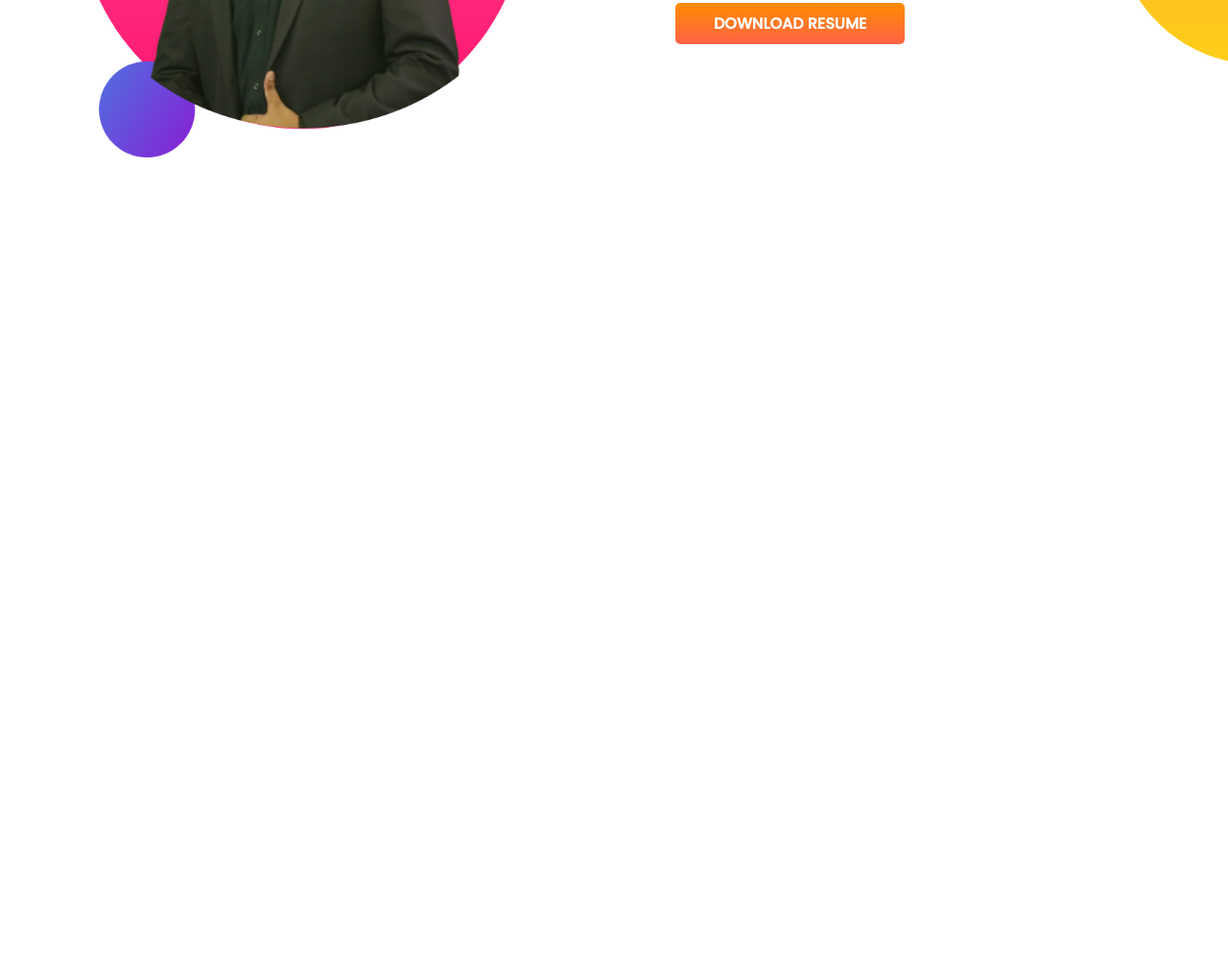
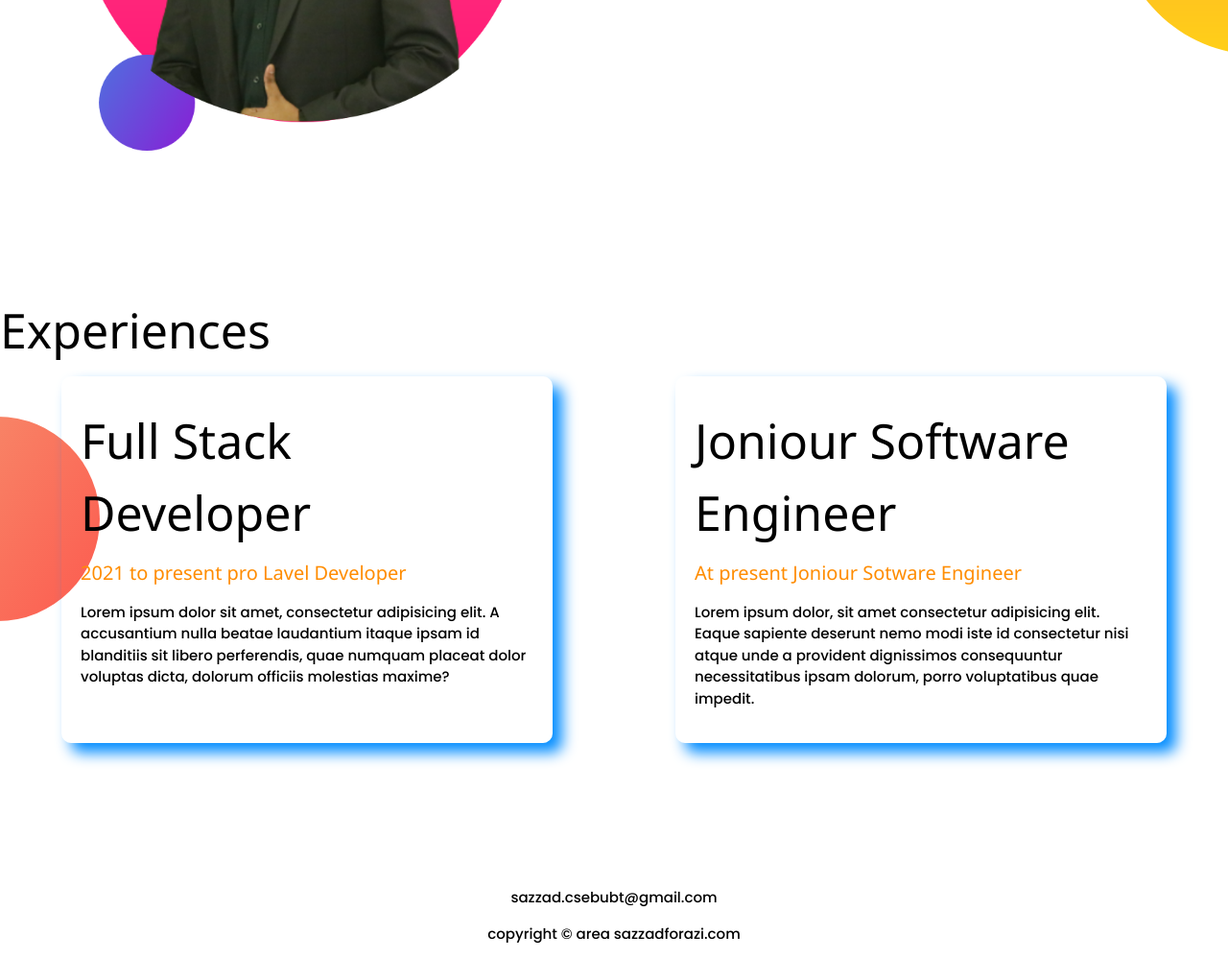
Before and after one commit to SazzadForazi/developer-portfolio, a plain HTML site: page index.html in a window 1280 px wide. Shown: the part 1006-2005 px from the top of the page at 96% size. Before the commit the page ends 1327 px from the top, so only its background shows below. Drawn offline with nearby package versions, Linux system fonts and the light colour scheme.

Commit message:
new section added

```diff
--- a/index.html
+++ b/index.html
@@ -5,7 +5,8 @@
     <meta charset="UTF-8">
     <meta http-equiv="X-UA-Compatible" content="IE=edge">
     <meta name="viewport" content="width=device-width, initial-scale=1.0">
-    <title>sazzad-porfolio</title>
+    <link rel="stylesheet" href="http://www.w3schools.com/lib/w3.css">
+    <title>sazzad.com porfolio website</title>
     <link rel="preconnect" href="https://fonts.googleapis.com">
     <link rel="preconnect" href="https://fonts.gstatic.com" crossorigin>
     <link href="https://fonts.googleapis.com/css2?family=Poppins:wght@500&display=swap" rel="stylesheet">
@@ -13,10 +14,10 @@
 </head>
 
 <body>
-    <section class="top-banner">
+    <section class="top-banner flexable-container">
         <div class="half-width">
             <h1>Welcome To</h1>
-            <h1> <span class="color">Sazzad Hossain</span> World!</h1>
+            <h1> <span class="color">Sazzad Hossain's</span> World!</h1>
             <h3>Build Climber and Train Stopper </h3>
             <p>Lorem ipsum dolor sit amet consectetur adipisicing elit. Placeat, officia repellat dolorum quibusdam
                 necessitatibus soluta natus commodi saepe aperiam tempore fugit, eaque incidunt ratione cumque similique
@@ -29,7 +30,7 @@
         </div>
 
     </section>
-    <section class="dream-big">
+    <section class="dream-big flexable-container ">
         <div class="half-width">
             <img src="/img/my-bg2.png" alt="">
         </div>
@@ -43,6 +44,31 @@
             <a class="link-button" target="_blank" href="#">DOWNLOAD RESUME</a>
         </div>
     </section>
+    <section class="area ">
+        <h1>Experiences</h1>
+        <div class="flexable-container">
+            <div class="Experiences-area">
+                <h1>Full Stack Developer</h1>
+                <h4 class="color">2021 to present pro Lavel Developer</h4>
+                <p>Lorem ipsum dolor sit amet, consectetur adipisicing elit. A accusantium nulla beatae laudantium
+                    itaque
+                    ipsam id blanditiis sit libero perferendis, quae numquam placeat dolor voluptas dicta, dolorum
+                    officiis
+                    molestias maxime?</p>
+            </div>
+            <div class="Experiences-area">
+                <h1>Joniour Software Engineer</h1>
+                <h4 class="color">At present Joniour Sotware Engineer</h4>
+                <p> Lorem ipsum dolor, sit amet consectetur adipisicing elit. Eaque sapiente deserunt nemo modi iste id
+                    consectetur nisi atque unde a provident dignissimos consequuntur necessitatibus ipsam dolorum, porro
+                    voluptatibus quae impedit.</p>
+            </div>
+        </div>
+    </section>
+    <footer>
+        <p>sazzad.csebubt@gmail.com</p>
+        <p>copyright © area sazzadforazi.com</p>
+    </footer>
 </body>
 
 </html>
--- a/style.css
+++ b/style.css
@@ -8,13 +8,14 @@ h1{
 .color{
     color: darkorange;
 }
-section{
+.flexable-container{
     display: flex;
     margin-bottom: 150px;
 }
 .half-width{
   width: 50%;
   padding-left: 5%;
+
 }
 .half-width img{
     width: 90%;
@@ -36,3 +37,19 @@ background-image: url(/images/dream-bg.png);
 background-repeat: no-repeat;
 background-position: right;
 }
+.Experiences-area{
+    width: 40%;
+    margin-left: 5%;
+    margin-right: 5%;
+    padding: 20px;
+    border-radius: 10px;
+    box-shadow: 10px 10px 15px rgb(0, 140, 255);
+}
+.area{
+    background-image: url(/images/exp-bg.png);
+    background-repeat: no-repeat;
+    background-position:left;
+}
+footer p{
+    text-align: center;
+}
```
